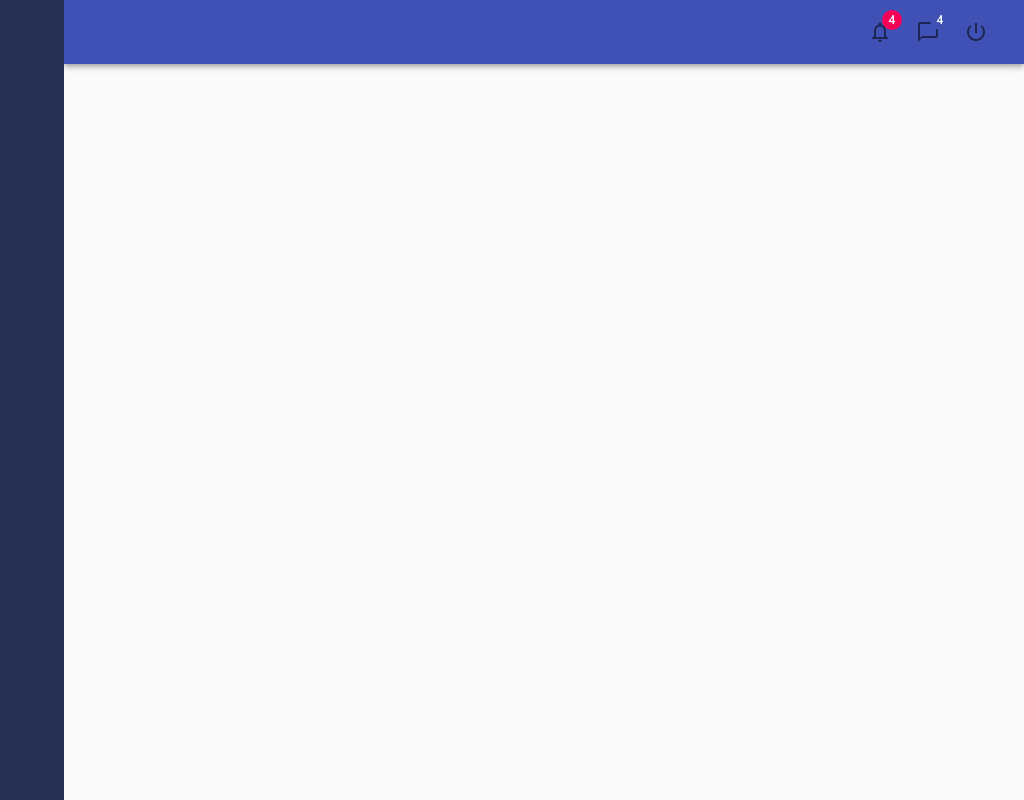
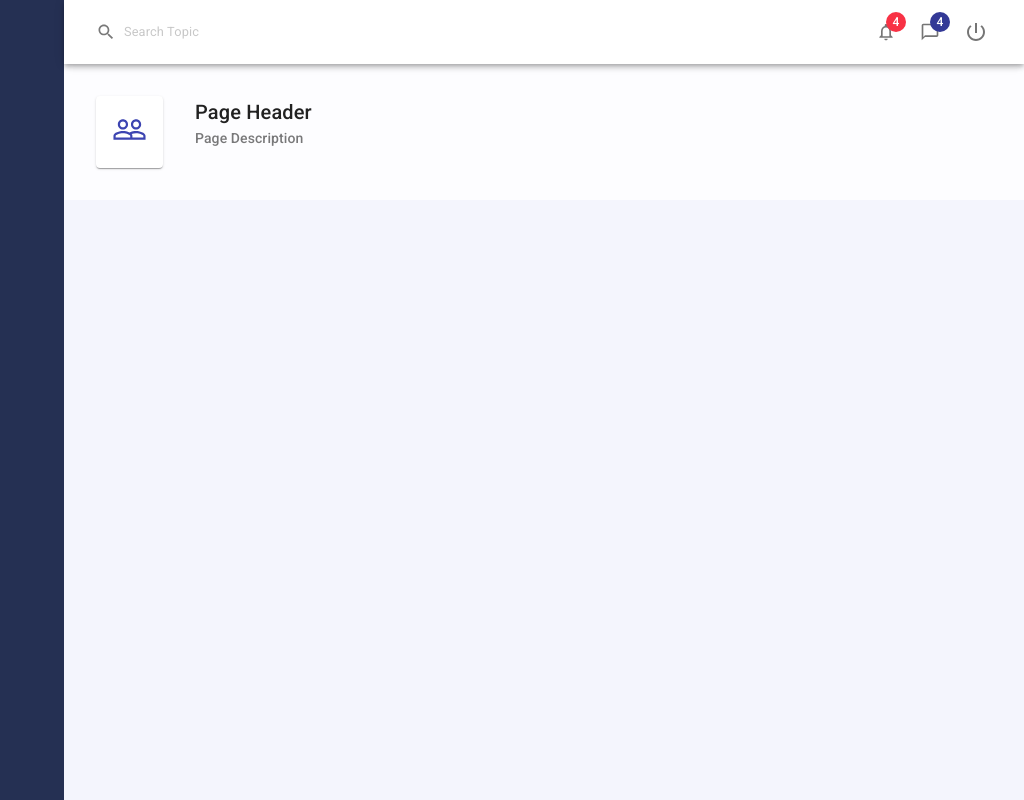
Before and after one commit to babu12f/react_material, a React (Create React App) app: page / in a window 1280 px wide. Shown: the whole page, without its empty margins (256-1280 px from the left). Built offline with nearby package versions, Linux system fonts and the light colour scheme.

Commit message:
material theme customize

```diff
--- a/src/App/App.js
+++ b/src/App/App.js
@@ -1,8 +1,39 @@
 import React from 'react'
 import './App.css'
 import SideMenu from '../components/SideMenu'
-import { CssBaseline, makeStyles } from '@material-ui/core'
+import { createMuiTheme, CssBaseline, makeStyles, ThemeProvider } from '@material-ui/core'
 import Header from '../components/Header'
+import PageHeader from '../components/PageHeader'
+import PeopleOutlineIcon from '@material-ui/icons/PeopleOutline'
+
+
+const theme = createMuiTheme({
+	palette: {
+		primary: {
+			main: "#333996",
+			light: '#3c44b126'
+		},
+		secondary: {
+			main: "#f83245",
+			light: '#f8324526'
+		},
+		background: {
+			default: "#f4f5fd"
+		},
+	},
+	overrides: {
+		MuiAppBar: {
+			root: {
+				transform: 'translateZ(0)'
+			}
+		}
+	},
+	props: {
+		MuiIconButton: {
+			disableRipple: true
+		}
+	}
+})
 
 const useStyles = makeStyles({
 	appMain: {
@@ -16,13 +47,17 @@ function App() {
 	const classes = useStyles()
 
 	return (
-		<>
+		<ThemeProvider theme={theme}>
 			<SideMenu />
 			<div className={classes.appMain}>
 				<Header />
+				<PageHeader
+				title="Page Header"
+				subTitle="Page Description"
+				icon={<PeopleOutlineIcon fontSize="large" />} />
 			</div>
 			<CssBaseline />
-		</>
+		</ThemeProvider>
 	)
 }
 
--- a/src/components/Header.js
+++ b/src/components/Header.js
@@ -1,27 +1,58 @@
 import React from 'react'
-import { AppBar, Badge, Grid, IconButton, InputBase, Toolbar } from '@material-ui/core'
+import { AppBar, Badge, Grid, IconButton, InputBase, makeStyles, Toolbar } from '@material-ui/core'
 import NotificationsNoneIcon from '@material-ui/icons/NotificationsNone'
 import ChatBubbleOutlineIcon from '@material-ui/icons/ChatBubbleOutline'
 import PowerSettingsNewIcon from '@material-ui/icons/PowerSettingsNew'
+import SearchIcon from '@material-ui/icons/Search'
+
+
+const useStyles = makeStyles(theme =>({
+    root: {
+        backgroundColor: '#fff'
+    },
+    searchInput: {
+        opacity: '0.6',
+        padding: `0px ${theme.spacing(1)}px`,
+        fontSize: '0.8rem',
+        '&:hover': {
+            backgroundColor: "#f2f2f2"
+        },
+        '& .MuiSvgIcon-root': {
+            marginRight: theme.spacing(1)
+        }
+    },
+    btnRoot: {
+    },
+    btnLabel: {
+    }
+}))
 
 function Header() {
+
+    const classes = useStyles()
+
     return (
-        <AppBar position="static">
+        <AppBar position="static" className={classes.root}>
             <Toolbar>
-                <Grid container>
+                <Grid container
+                alignItems="center">
                     <Grid item>
-                        <InputBase />
+                        <InputBase
+                        placeholder="Search Topic"
+                        className={classes.searchInput}
+                        startAdornment={<SearchIcon fontSize="small" />}
+                        />
                     </Grid>
                     <Grid item sm></Grid>
                     <Grid item>
-                        <IconButton>
+                        <IconButton classes={{root: classes.btnRoot, label: classes.btnLabel}}>
                             <Badge badgeContent={4} color="secondary">
-                                <NotificationsNoneIcon />
+                                <NotificationsNoneIcon fontSize="small" />
                             </Badge>
                         </IconButton>
                         <IconButton>
                             <Badge badgeContent={4} color="primary">
-                                <ChatBubbleOutlineIcon />
+                                <ChatBubbleOutlineIcon fontSize="small" />
                             </Badge>
                         </IconButton>
                         <IconButton>
--- /dev/null
+++ b/src/components/PageHeader.js
@@ -0,0 +1,52 @@
+import React from 'react'
+import { Card, makeStyles, Paper, Typography } from '@material-ui/core'
+
+
+const useStyles = makeStyles(theme =>({
+    root: {
+        backgroundColor: '#fdfdff'
+    },
+    pageHeader: {
+        padding: theme.spacing(4),
+        display: 'flex',
+        marginBottom: theme.spacing(3)
+    },
+    pageIcon: {
+        display: 'inline-block',
+        padding: theme.spacing(2),
+        color: '#3c44b1'
+    },
+    pageTitle:{
+        paddingLeft:theme.spacing(4),
+        '& .MuiTypography-subtitle2':{
+            opacity:'0.6'
+        }
+    }
+}))
+
+export default function PageHeader(props) {
+
+    const classes = useStyles()
+    const { title, subTitle, icon } = props
+
+    return (
+        <Paper elevation={0} square className={classes.root}>
+            <div className={classes.pageHeader}>
+                <Card className={classes.pageIcon}>
+                    {icon}
+                </Card>
+
+                <div className={classes.pageTitle}>
+                    <Typography
+                        variant="h6"
+                        component="div">
+                        {title}</Typography>
+                    <Typography
+                        variant="subtitle2"
+                        component="div">
+                        {subTitle}</Typography>
+                </div>
+            </div>
+        </Paper>
+    )
+}
```
